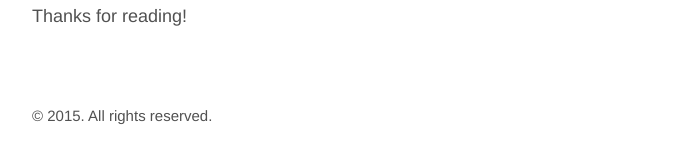
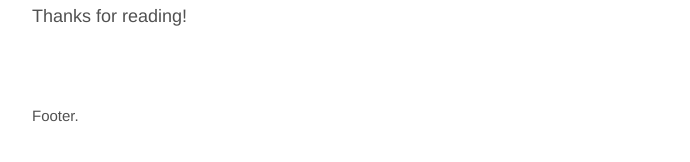
Before and after one commit to gdcs92/gdcs92.github.io, a Jekyll site: the page built from about.md, in a window 1280 px wide. Shown: the part 824-986 px from the top of the page, without its empty margins (293-983 px from the left). Built offline with Jekyll 4.4.1, drawn with Linux system fonts in a browser that asks for light colours.

Commit message:
Update default.html

```diff
--- a/_layouts/default.html
+++ b/_layouts/default.html
@@ -19,7 +19,7 @@
 
       <footer class="footer">
         <small>
-          &copy; <time datetime="{{ site.time | date_to_xmlschema }}">{{ site.time | date: '%Y' }}</time>. All rights reserved.
+          Footer.
         </small>
       </footer>
     </div>
```
